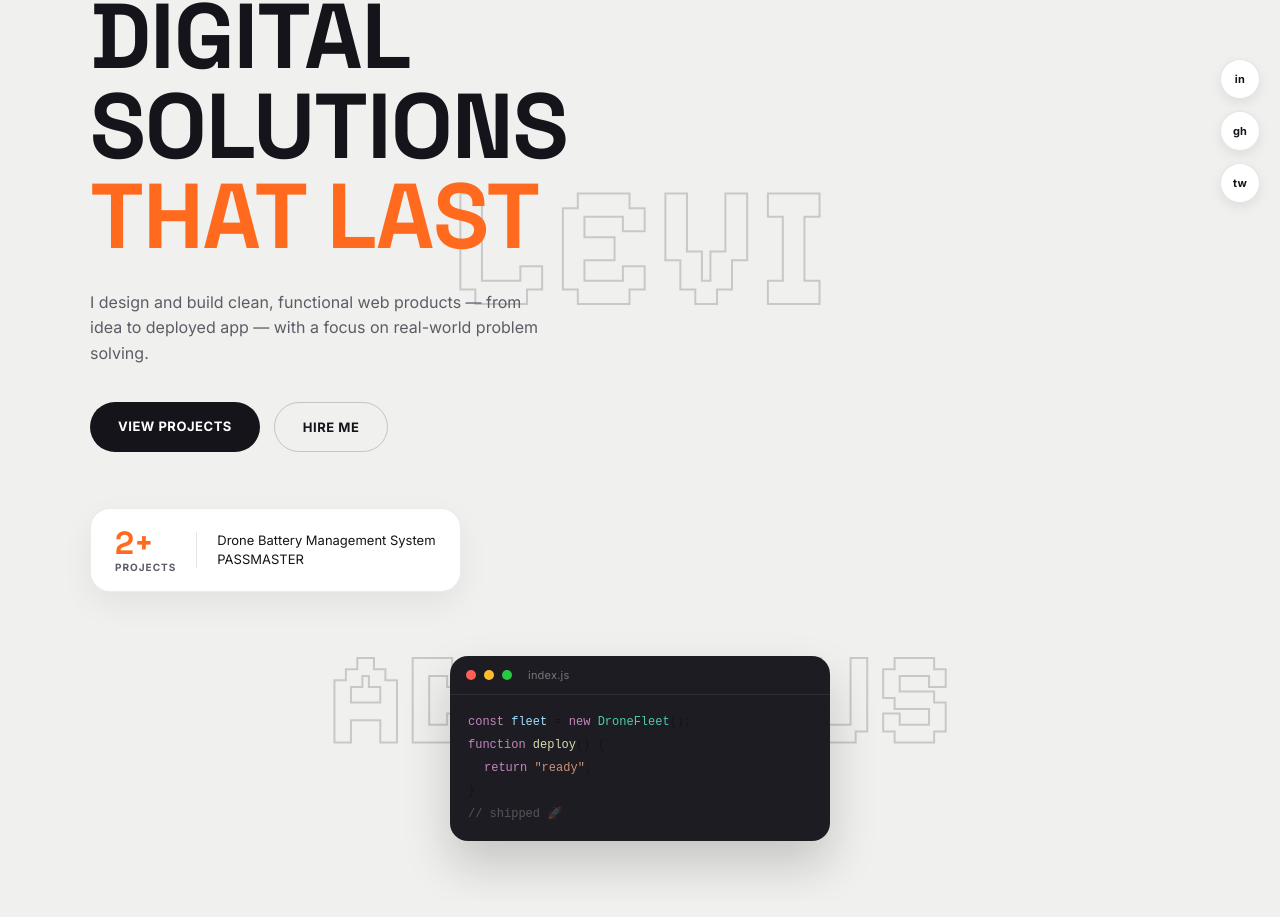
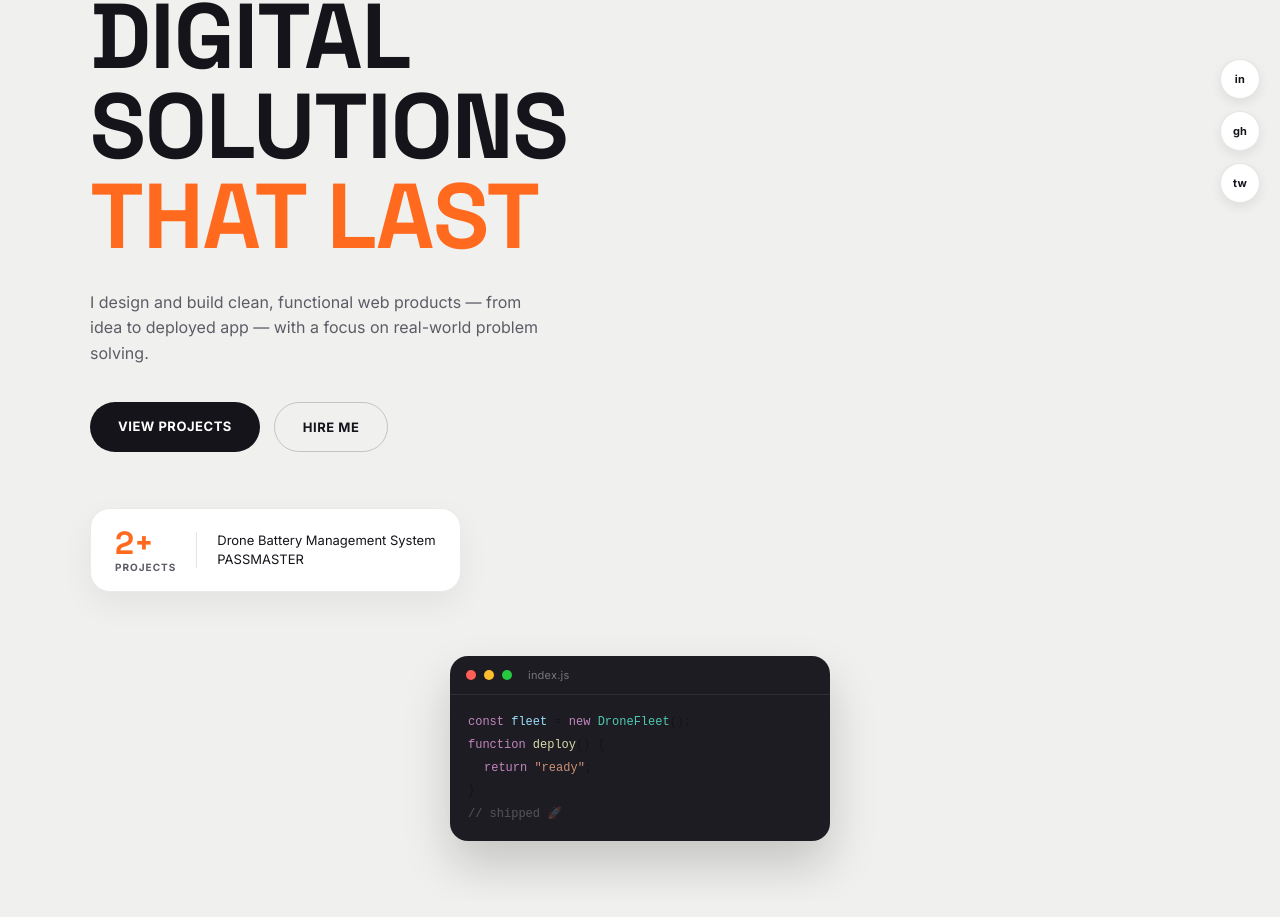
Before and after one commit to DRONE0PS/levi-portfolio, a Next.js app: page / in a window 1280 px wide. Shown: the part 269-1186 px from the top of the page. Built offline with nearby package versions, Linux system fonts and the light colour scheme.

Commit message:
Remove ghost name typography entirely, clean hero structure

```diff
--- a/app/page.js
+++ b/app/page.js
@@ -29,18 +29,6 @@ export default function Home() {
           .nav-links-desktop { display: none !important; flex: 0 !important; }
           .nav-burger { display: flex; }
           .nav-hire-desktop { display: none; }
-        }
-        .ghost-name {
-          font-family: var(--font-pixel);
-          position: absolute;
-          font-weight: 700;
-          color: transparent;
-          -webkit-text-stroke: 2px rgba(20,20,26,0.18);
-          line-height: 0.85;
-          z-index: 0;
-          user-select: none;
-          pointer-events: none;
-          white-space: nowrap;
         }
         .float-slow {
           animation: floatY 6s ease-in-out infinite;
@@ -277,33 +265,6 @@ export default function Home() {
           overflow: "hidden",
         }}
       >
-        <span
-          className="ghost-name"
-          style={{
-            top: "38%",
-            left: "50%",
-            transform: "translateX(-50%)",
-            fontSize: "min(20vw, 170px)",
-            textAlign: "center",
-            width: "100%",
-          }}
-        >
-          LEVI
-        </span>
-        <span
-          className="ghost-name"
-          style={{
-            top: "78%",
-            left: "50%",
-            transform: "translateX(-50%)",
-            fontSize: "min(16vw, 130px)",
-            textAlign: "center",
-            width: "100%",
-          }}
-        >
-          ADOLPHUS
-        </span>
-
         <div
           style={{
             position: "relative",
```
